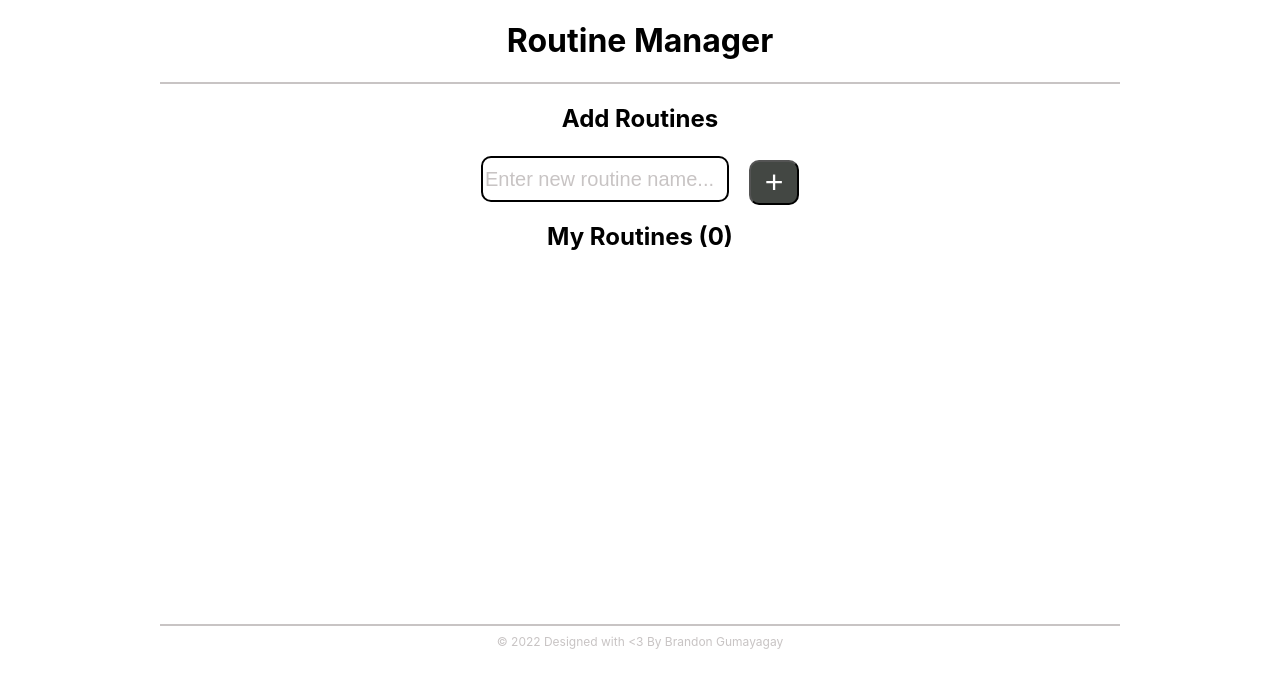
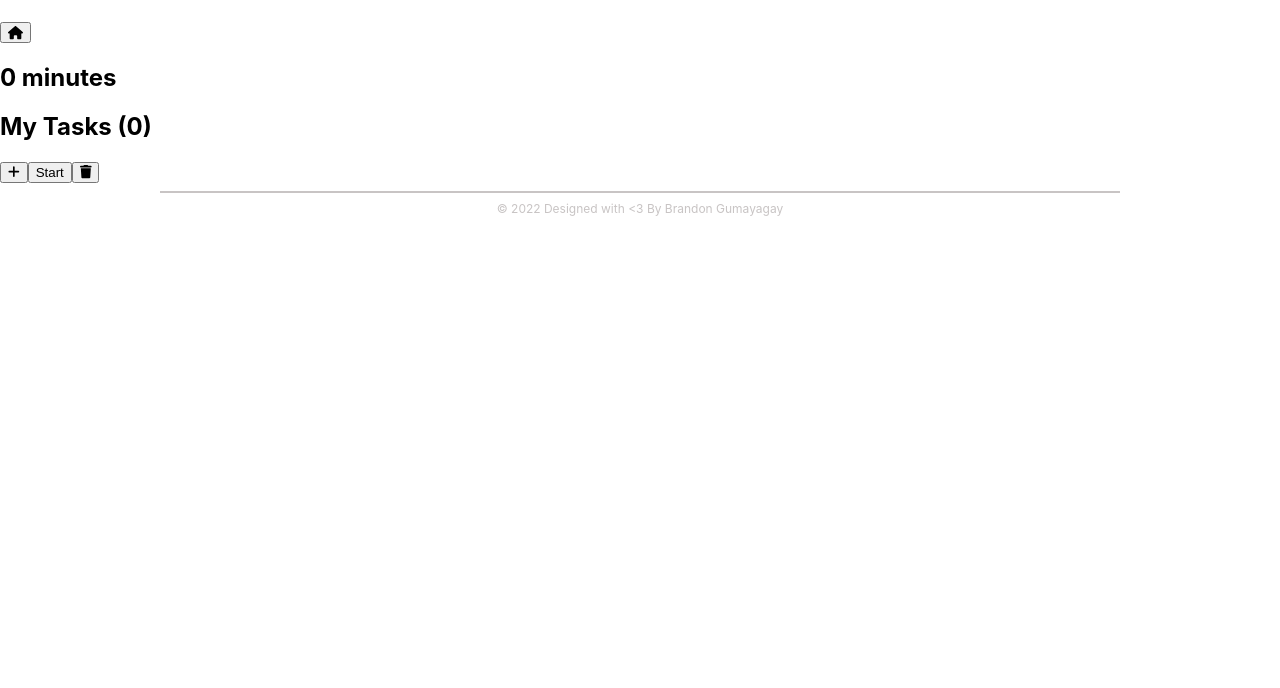
Before and after one commit to gitbeanz/routine-manager, a React (Create React App) app: page / in a window 1280 px wide. Shown: the top 688 px of the page. Built offline with nearby package versions, Linux system fonts and the light colour scheme; the HTML template or start-up script is replaced by a standard one.

Commit message:
Added a routine page which the user enters when clicking on routines

```diff
--- a/src/components/Home.js
+++ b/src/components/Home.js
@@ -3,11 +3,16 @@ import useRoutineManager from '../hooks/useRoutineManager';
 import Form from './Form'
 import Routine from './Routine';
 import Error from './Error';
+import RoutinePage from './RoutinePage';
+let routineOpened = '';
 
 export default function Home() {
     const ref = useRef();
+    const { count, handleCountClick, handleRoutineName, routineArray, modal, showModal, errorMessage, homeStatus, routinePageOpen, homePageOpen} = useRoutineManager();
+    useEffect(()=>{
+      console.log('change detected');
+    },[homeStatus])
 
-    const { count, handleCountClick, handleRoutineName, routineArray, modal, showModal, errorMessage} = useRoutineManager();
     function handleClick(){
         handleCountClick();
         ref.current.value = '';
@@ -35,20 +40,31 @@ export default function Home() {
         handleClick();
       }
     }
-    var renderedRoutines = routineArray.map(item=> <Routine title={item} subtitle='NEW' routineClass='new' key={item}/>);
+    var renderedRoutines = routineArray.map(item=> <Routine routineClick = {openRoutinePage} title={item} subtitle='NEW' routineClass='new' key={item}/>);
+    function openRoutinePage(event){
+      console.log(typeof(event));
+      routineOpened = event.target.id;
+      routinePageOpen();
+    }
+    function handleHomeOpen(){
+      homePageOpen();
+    }
   return (
     <div>
+      {homeStatus &&<div>
       {modal && <Error clickFunct={handleErrorClick}errorText={errorMessage}/>}
         <h1 className="home-h1">Routine Manager</h1>
         <hr className="divider"/>
         <h2 className="home-h2">Add Routines</h2>
-        <Form reference={ref} changeFunct={handleChange} placeholder="Enter new routine name..." formClass="home-form" btnPlaceholder="+" clickFunct={handleClick}/>
+        <Form reference={ref} changeFunct={handleChange} placeholder=" Enter new routine name..." formClass="home-form" btnPlaceholder="+" clickFunct={handleClick}/>
         <h2 className='home-h2'>My Routines ({count})</h2>
         <div className="home-routine-section">
         {renderedRoutines}
         </div>
         <hr className="divider"/>
         <footer>© 2022 Designed with &lt;3 By Brandon Gumayagay</footer>
+        </div>}
+        {!homeStatus && <RoutinePage clickFunct={handleHomeOpen} title={routineOpened}/>}
     </div>
   )
 }
--- a/src/components/Routine.js
+++ b/src/components/Routine.js
@@ -1,8 +1,9 @@
 import React from 'react'
+
 
 export default function Routine(props) {
   return (
-    <div className='routine'>
+    <div id={props.title} className='routine' onClick={props.routineClick}>
         <p className={props.routineClass}>{props.subtitle}</p>
         <p className='title'>{props.title}</p>
         </div>
--- /dev/null
+++ b/src/components/RoutinePage.js
@@ -0,0 +1,22 @@
+import React from 'react'
+import { FontAwesomeIcon } from '@fortawesome/react-fontawesome'
+import { faHome } from '@fortawesome/free-solid-svg-icons'
+import { faTrash } from '@fortawesome/free-solid-svg-icons'
+import { faAdd } from '@fortawesome/free-solid-svg-icons'
+
+export default function RoutinePage(props) {
+  return (
+    <div>
+    <div className='routine-div'>
+        <h1 className='routine-title'>{props.title}</h1>
+        <button className='routine-home-button'onClick={props.clickFunct}><FontAwesomeIcon icon={faHome}></FontAwesomeIcon></button>
+        <h2 className='routine-subtitle'>0 minutes</h2>
+        <h2 className='routine-task-title'>My Tasks (0)</h2>
+    </div>
+    <div className='routine-task-section'></div>
+    <div className='routine-task-options'><button className='routine-button'><FontAwesomeIcon icon={faAdd}></FontAwesomeIcon></button><button className='routine-start-button'>Start</button><button className='routine-button'><FontAwesomeIcon icon={faTrash}></FontAwesomeIcon></button></div>
+    <hr className="divider"/>
+        <footer>© 2022 Designed with &lt;3 By Brandon Gumayagay</footer>
+    </div>
+  )
+}
```
